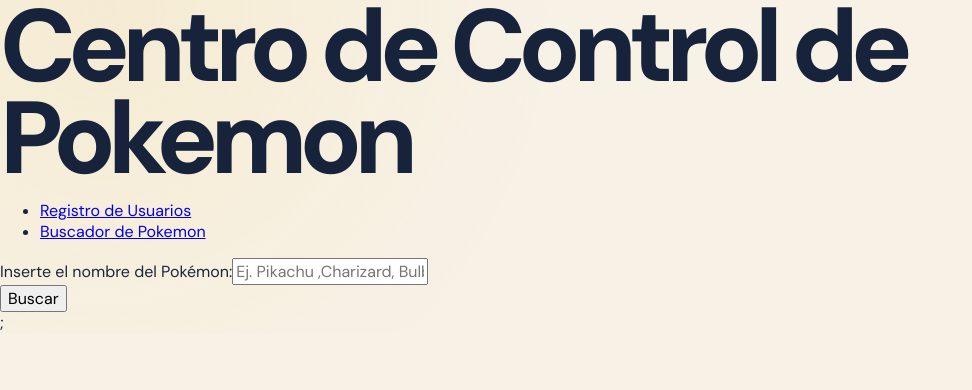
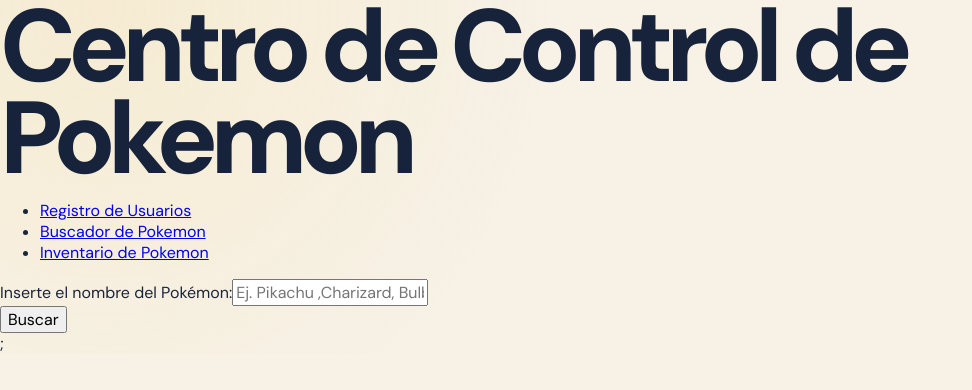
Before and after one commit to Carolhernandez2616/20260829_TALLER_ANGULAR_POKEMON, an Angular app in the folder BuscadorPokemon/: page /buscador in a window 1280 px wide. Shown: the top 390 px of the page, without its empty margins (0-972 px from the left). Built offline with nearby package versions, Linux system fonts and the light colour scheme.

Commit message:
Cambios en la lista

```diff
--- a/BuscadorPokemon/src/app/app.component.html
+++ b/BuscadorPokemon/src/app/app.component.html
@@ -4,6 +4,7 @@
   <ul>
     <li><a routerLink="/registro" routerLinkActive="active">Registro de Usuarios</a></li>
     <li><a routerLink="/buscador" routerLinkActive="active">Buscador de Pokemon</a></li>
+    <li><a routerLink="/inventario" routerLinkActive="active">Inventario de Pokemon</a></li>
   </ul>
 </nav>
 
```
